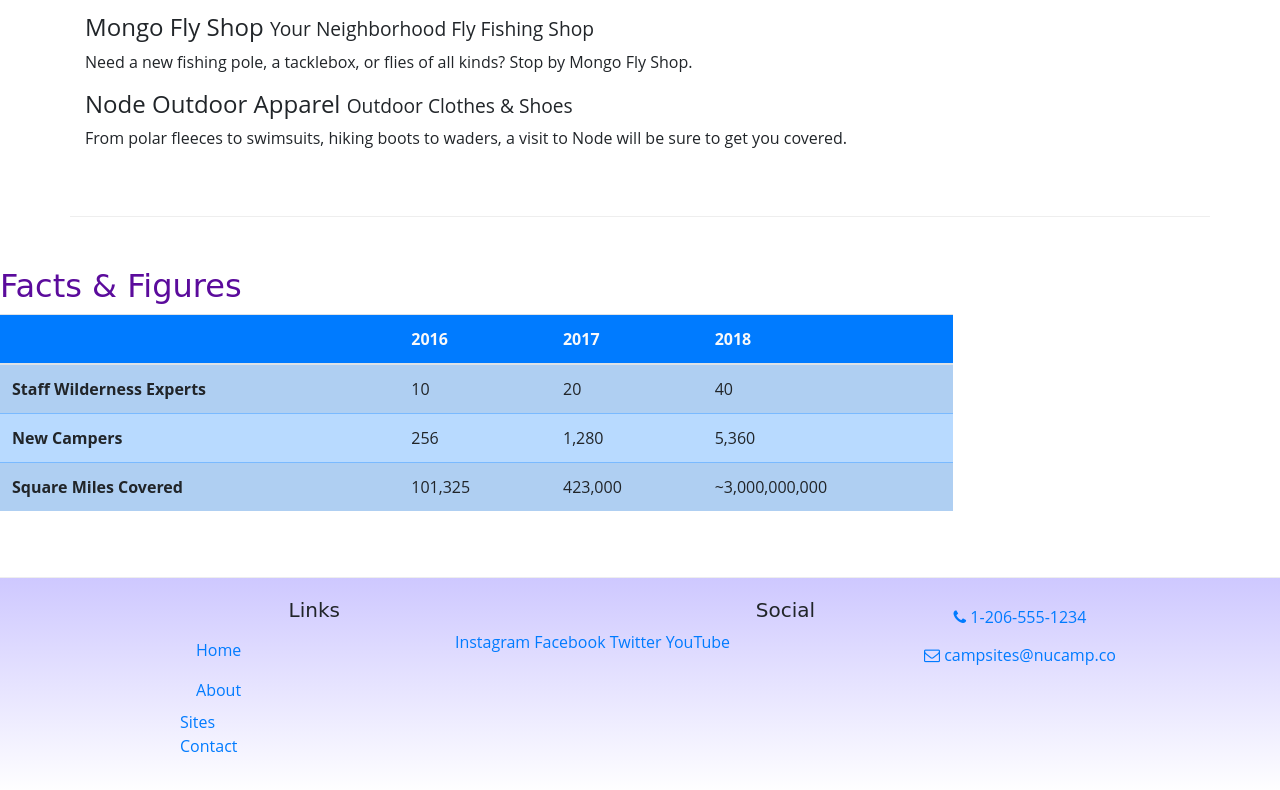
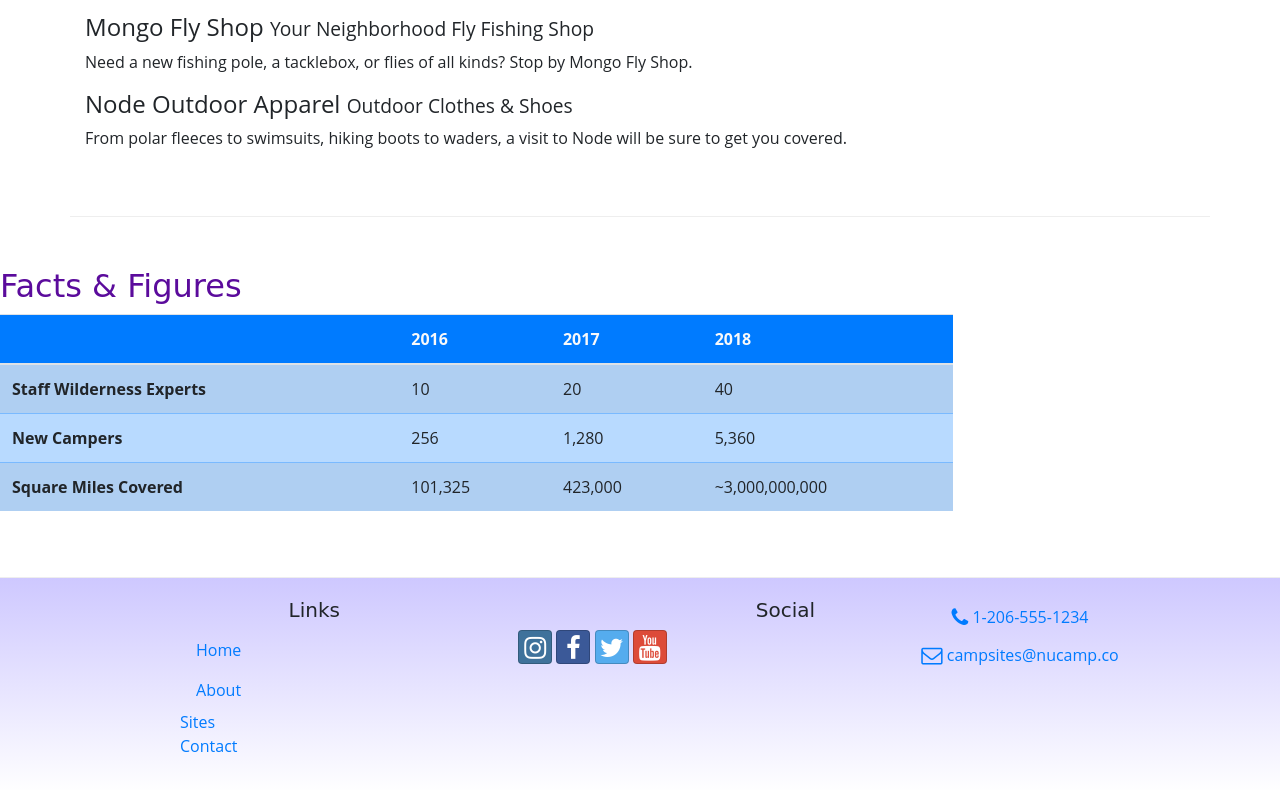
Before and after one commit to LDFowler/git-test, a website: page aboutus.html in a window 1280 px wide. Shown: the part 1432-2222 px from the top of the page. Drawn offline with nearby package versions, Linux system fonts and the light colour scheme; a web font is replaced by a local one.

Commit message:
My First Bootstrap

```diff
--- a/aboutus.html
+++ b/aboutus.html
@@ -193,14 +193,14 @@
                 </div>
                 <div class="col-6 col-sm-5 text-center">
                     <h5>Social</h5>
-                    <a href="http://instagram.com/">Instagram</a>
-                    <a href="http://facebook.com/">Facebook</a>
-                    <a href="http://twitter.com/">Twitter</a>
-                    <a href="http://youtube.com/">YouTube</a>
+                    <a class="btn btn-social-icon btn-instagram" href="http://instagram.com/"><i class="fa fa-instagram"></i></a>
+                    <a class="btn btn-social-icon btn-facebook" href="http://facebook.com/"><i class="fa fa-facebook"></i></a>
+                    <a class="btn btn-social-icon btn-twitter" href="http://twitter.com/"><i class="fa fa-twitter"></i></a>
+                    <a class="btn btn-social-icon btn-google" href="http://youtube.com/"><i class="fa fa-youtube"></i></a>
                 </div>
                 <div class="col-sm-4 text-center">
-                    <a role="button" class="btn btn-link" href="tel:+12065551234"><i class="fa fa-phone"></i> 1-206-555-1234</a><br />
-                    <a role="button" class="btn btn-link" href="mailto:campsites@nucamp.co"><i class="fa fa-envelope-o"></i> campsites@nucamp.co</a>
+                    <a role="button" class="btn btn-link" href="tel:+12065551234"><i class="fa fa-phone fa-lg text-primary"></i> 1-206-555-1234</a><br />
+                    <a role="button" class="btn btn-link" href="mailto:campsites@nucamp.co"><i class="fa fa-envelope-o fa-lg text-primary"></i> campsites@nucamp.co</a>
                 </div>
            </div>
         </div>
--- a/package.json
+++ b/package.json
@@ -16,6 +16,7 @@
   },
   "dependencies": {
     "bootstrap": "^4.5.2",
+    "bootstrap-social": "^5.1.1",
     "font-awesome": "^4.7.0",
     "jquery": "^3.5.1",
     "popper.js": "^1.16.1"
```
Also changed, not shown: contactus.html (+3 -3 lines), index.html (+7 -7 lines), 1 other file.
